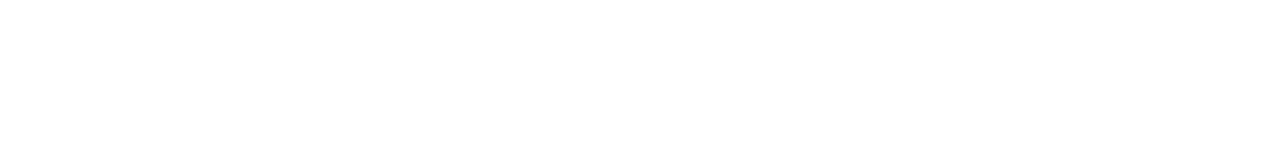
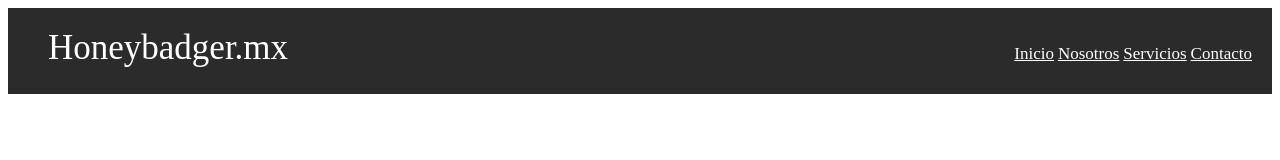
Before and after one commit to pericles-badger/landing, a plain HTML site: page index.html in a window 1280 px wide. Drawn offline with Linux system fonts and the light colour scheme.

Commit message:
proyecto-iniciado

```diff
--- a/index.html
+++ b/index.html
@@ -7,6 +7,14 @@
     <title>Honeybadger.mx</title>
 </head>
 <body>
-
+    <nav>
+        <label class="logo">Honeybadger.mx</label>
+        <ul>
+            <li><a href="#">Inicio</a></li>
+            <li><a href="#">Nosotros</a></li>
+            <li><a href="#">Servicios</a></li>
+            <li><a href="#">Contacto</a></li>
+        </ul>
+    </nav>
 </body>
 </html>
--- a/style/style.css
+++ b/style/style.css
@@ -0,0 +1,36 @@
+/*Colores para el sitio*/
+:root {
+    --color__primario: black;
+    --color__secundario: white;
+    --color__terciario: #2b2b2b;
+}
+
+/*navegación*/
+nav {
+    background: var(--color__terciario);
+    line-height: 80px;
+    width: 100%;
+}
+
+label.logo {
+    color: var(--color__secundario);
+    font-size: 35px;
+    line-height: 80px;
+    padding: 10px 40px;
+}
+
+nav ul {
+    float: right;
+    margin-right: 20px;
+    line-height: 40px;
+}
+
+nav ul li {
+    display: inline-block;
+    line-height: 60px;
+}
+
+nav ul li a {
+    color: var(--color__secundario);
+    font-size: 17px;
+}
```
